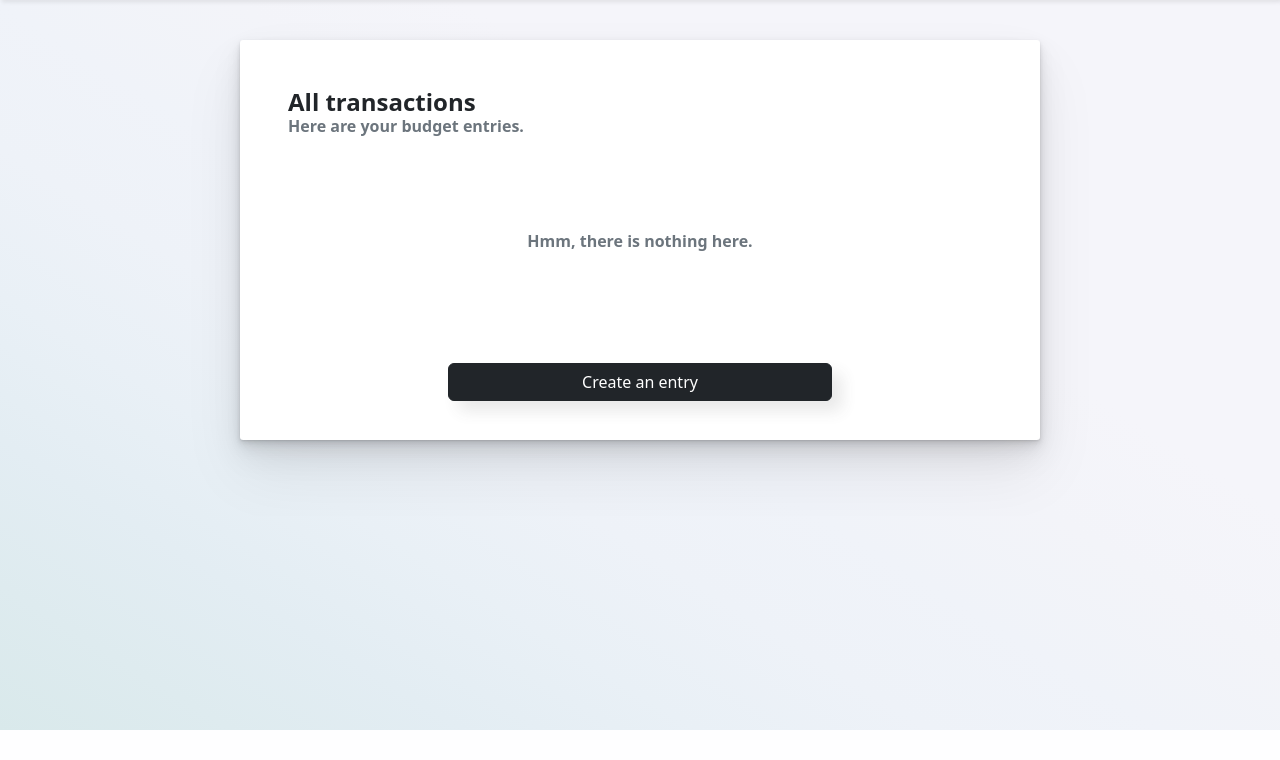
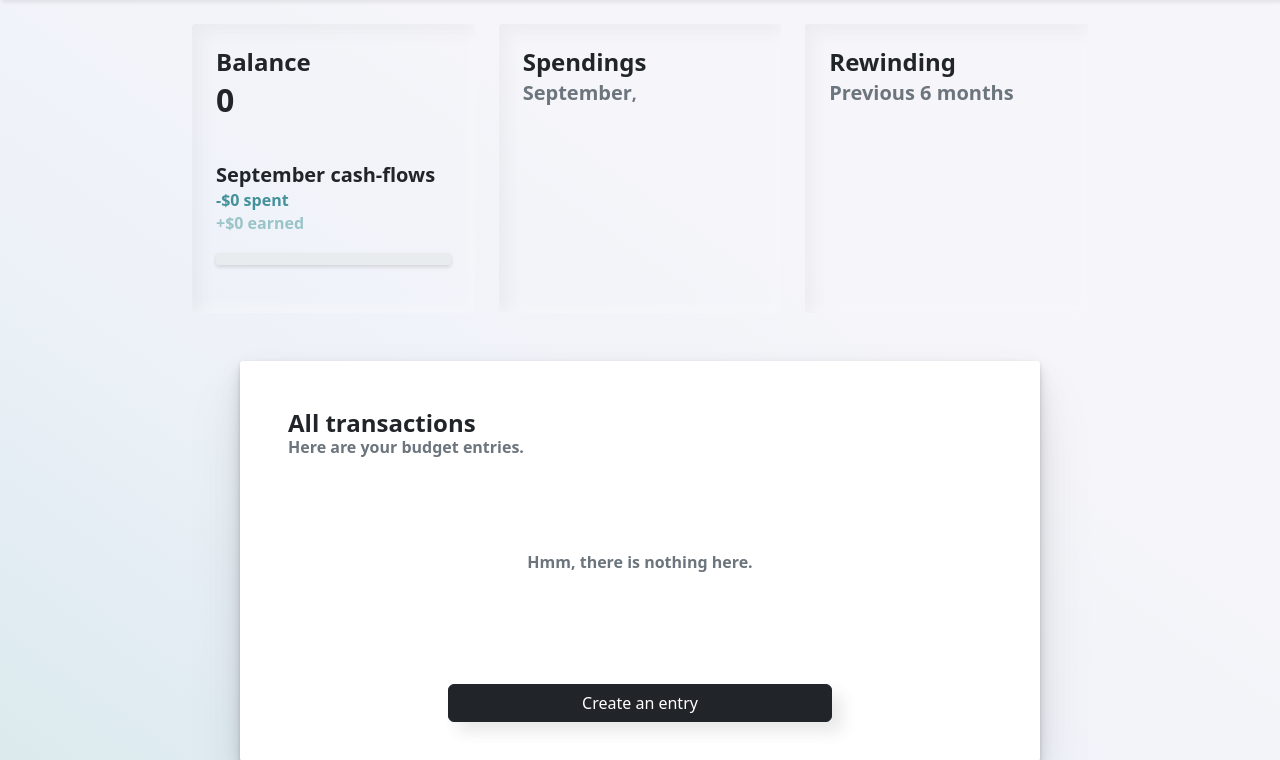
Before and after one commit to andreicsandor/budgeter, a Django app: page / in a window 1280 px wide. Shown: the part 70-830 px from the top of the page. Before the commit the page ends 800 px from the top, so only its background shows below. Run offline with Django 4.2, Linux system fonts and the light colour scheme; the visitor is signed in with stand-in values (Sample User, id 1); data comes from the database, SQL or seed files in the repository; data that the repository does not hold is empty; a map, chart or similar area stays blank; parts of the project's set-up code (start-up, migrations or seed data) failed here and were passed over; some libraries are stand-ins or nearby versions.

Commit message:
Add header cards to home page

```diff
--- a/rainier/app/templates/home.html
+++ b/rainier/app/templates/home.html
@@ -68,6 +68,63 @@
             </div>
         </header>
 
+        <!-- Header cards -->
+        <div class="container-fluid pt-2 pb-2" id="card" style="padding: 0% 15% 0% 15%;">
+            <div class="row">
+
+                <!-- Left header card -->
+                <div class="col-xs-8 col-sm-10 col-md-12 col-lg-12 col-xl-4 col-xxl-4 mb-3" id="container-card" name="container-card-left">
+                    <div class="card wrapper p-4" id="card-header" name="card-header-left">
+                        <div>
+                            <h4 class="card-title mb-2 fw-bold">Balance</h4>
+                            <h2 class="card-subtitle mb-5 fw-bold">{{ currency_symbol }}{{ balance }}</h2>
+                        </div>
+                        <div style="flex-grow: 1;"></div>
+                        <div>
+                            <h5 class="card-subtitle mb-2 fw-semibold">{{ month_current }} cash-flows</h5>
+                            <h6 class="card-subtitle mb-2 fw-bold" id="tag-expenses" name="tag-expenses"><b>-${{ expenses_current }} spent</b></h6>
+                            <h6 class="card-subtitle mb-2 fw-bold" id="tag-income" name="tag-income" style="padding: 0% 0% 5% 0%;"><b>+${{ income_current }} earned</b></h6>
+                            <div class="progress" id="progress" name="progress">
+                                <div class="progress-bar progress-bar-striped progress-bar-animated" id="progress-income" name="progress-income" role="progressbar" style="width: {{ income_relative }}%"></div>
+                                <div class="progress-bar" id="progress-expenses" name="progress-expenses" role="progressbar" style="width: {{ expenses_relative }}%"></div>
+                            </div>
+                            <br>
+                        </div>
+                    </div>
+                </div>
+
+                <!-- Middle header card -->
+                <div class="col-xs-8 col-sm-10 col-md-6 col-lg-6 col-xl-4 col-xxl-4 mb-3" id="container-card" name="container-card-middle">
+                    <div class="card wrapper p-4" id="card-header" name="card-header-middle">
+                        <div>
+                            <h4 class="card-title fw-bold">Spendings</h4>
+                            <h5 class="card-subtitle mb-2 fw-semibold text-muted">{{ month_current }}<small>, {{ currency_short }}</small></h5>
+                        </div>
+                        <div style="flex-grow: 1;"></div>
+                        <div id="container" style="width: 75%; margin: auto;">
+                            <canvas id="chart-expenses-current"></canvas>
+                        </div>
+                        <div style="flex-grow: 1;"></div>
+                    </div>
+                </div>
+
+                <!-- Right header card -->
+                <div class="col-xs-8 col-sm-10 col-md-6 col-lg-6 col-xl-4 col-xxl-4 mb-3" id="container-card" name="container-card-right">
+                    <div class="card wrapper p-4" id="card-header" name="card-header-right">
+                        <div>
+                            <h4 class="card-title fw-bold">Rewinding</h4>
+                            <h5 class="card-subtitle mb-2 fw-semibold text-muted">Previous 6 months</h5>
+                        </div>
+                        <div style="flex-grow: 1;"></div>
+                        <div id="container" style="width: 80%; margin: auto;">
+                            <canvas id="chart-expenses-rewind"></canvas>
+                        </div>
+                        <div style="flex-grow: 1;"></div>
+                    </div>
+                </div>
+            </div>
+        </div>
+
         <!-- Main card -->
         <div class="modal position-static d-block pb-5" tabindex="-1" role="dialog ">
             <div class="modal-dialog modal-lg mt-4">
--- a/rainier/app/views.py
+++ b/rainier/app/views.py
@@ -48,13 +48,6 @@ def home_view(request):
     currency_short, currency_symbol = get_user_currency(request)
     query = finder(request)
 
-    # Returns the user's balance
-    balance = 0
-    for entry in expenses:
-        balance -= entry.amount
-    for entry in income:
-        balance += entry.amount
-
     # Returns the available categories
     types = Type.objects.all().order_by('name')
     categories_expenses = Category.objects.filter(type="1").order_by('name')
@@ -83,6 +76,78 @@ def home_view(request):
 
     summary_daily = dict(zip(days, statistics))
 
+    # Returns the user's balance
+    balance = 0
+    for entry in expenses:
+        balance -= entry.amount
+    for entry in income:
+        balance += entry.amount
+
+    # Computes the expenses & income for the current month
+    expenses_current = 0
+    income_current = 0
+    day_current = datetime.datetime.now()
+    month_current = day_current.strftime("%B")
+
+    for entry in expenses:
+        if Transaction.TransactionMonth(entry) == month_current:
+            expenses_current += entry.amount
+    for entry in income:
+        if Transaction.TransactionMonth(entry) == month_current:
+            income_current += entry.amount
+
+    # Computes the expenses & income relative to the total cash-flows
+    try:
+        expenses_relative = round(expenses_current / (expenses_current + income_current), 2) * 100
+    except ZeroDivisionError:
+        expenses_relative = 0
+    try:
+        income_relative = round(income_current / (expenses_current + income_current), 2) * 100
+    except ZeroDivisionError:
+        income_relative = 0
+
+    # Computes the expenses & income for the previous 6 months
+    months_previous = []
+    month_current_first = day_current.replace(day=1)
+
+    for i in range(6):
+        month_previous_first = (month_current_first - datetime.timedelta(days=1)).replace(day=1)
+        month_current_first = month_previous_first
+        months_previous.append(month_current_first.strftime("%B"))
+
+    expenses_previous = dict.fromkeys(months_previous, 0)
+    for month in months_previous:
+        for entry in expenses:
+            if Transaction.TransactionMonth(entry) == month:
+                expenses_previous[month] += entry.amount
+
+    income_previous = dict.fromkeys(months_previous, 0)
+    for month in months_previous:
+        for entry in income:
+            if Transaction.TransactionMonth(entry) == month:
+                income_previous[month] += entry.amount
+
+    # Generates the chart data for the expenses overview
+    labels_current = [Category.CategoryName(category) for category in categories_expenses]
+    data_expenses_current = dict.fromkeys(labels_current, 0)
+
+    for entry in expenses:
+        if month_current == Transaction.TransactionMonth(entry):
+            category = Transaction.TransactionCategory(entry).replace(" ", "")[1:]
+            data_expenses_current[category] += entry.amount
+
+    for key, value in dict(data_expenses_current).items():
+        if value == 0:
+            del data_expenses_current[key]
+
+    labels_current = list(data_expenses_current.keys())
+    values_expenses_current = list(data_expenses_current.values())
+
+    # Generates the chart data for the previous expenses overview
+    labels_previous = list(income_previous.keys())
+    values_expenses_previous = list(expenses_previous.values())
+    values_income_previous = list(income_previous.values())
+
     context = {
         "transactions": query,
         "currency_short": currency_short,
@@ -92,6 +157,18 @@ def home_view(request):
         "categories_income": categories_income,
         "balance": balance,
         "summary_daily": summary_daily,
+        "month_current": month_current,
+        "expenses_current": expenses_current,
+        "income_current": income_current,
+        "expenses_previous": expenses_previous,
+        "income_previous": income_previous,
+        "expenses_relative": expenses_relative,
+        "income_relative": income_relative,
+        "labels_current": labels_current,
+        "values_expenses_current": values_expenses_current,
+        "labels_previous": labels_previous,
+        "values_expenses_previous": values_expenses_previous,
+        "values_income_previous": values_income_previous
     }
 
     return render(request, "home.html", context)
```
